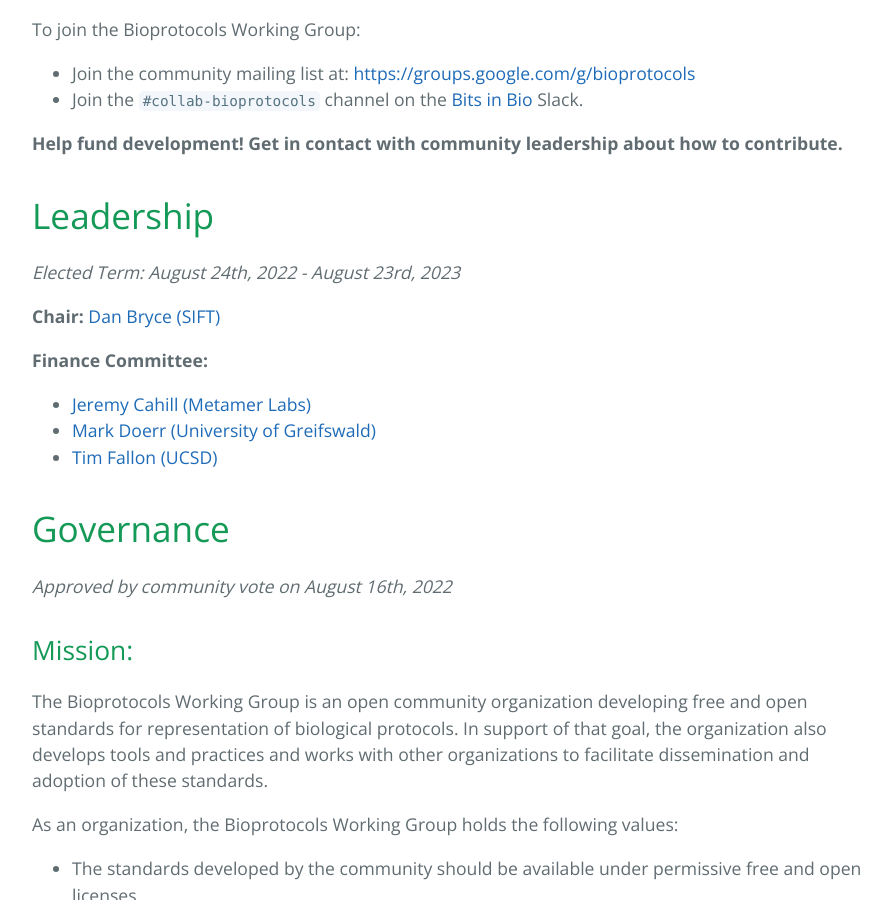
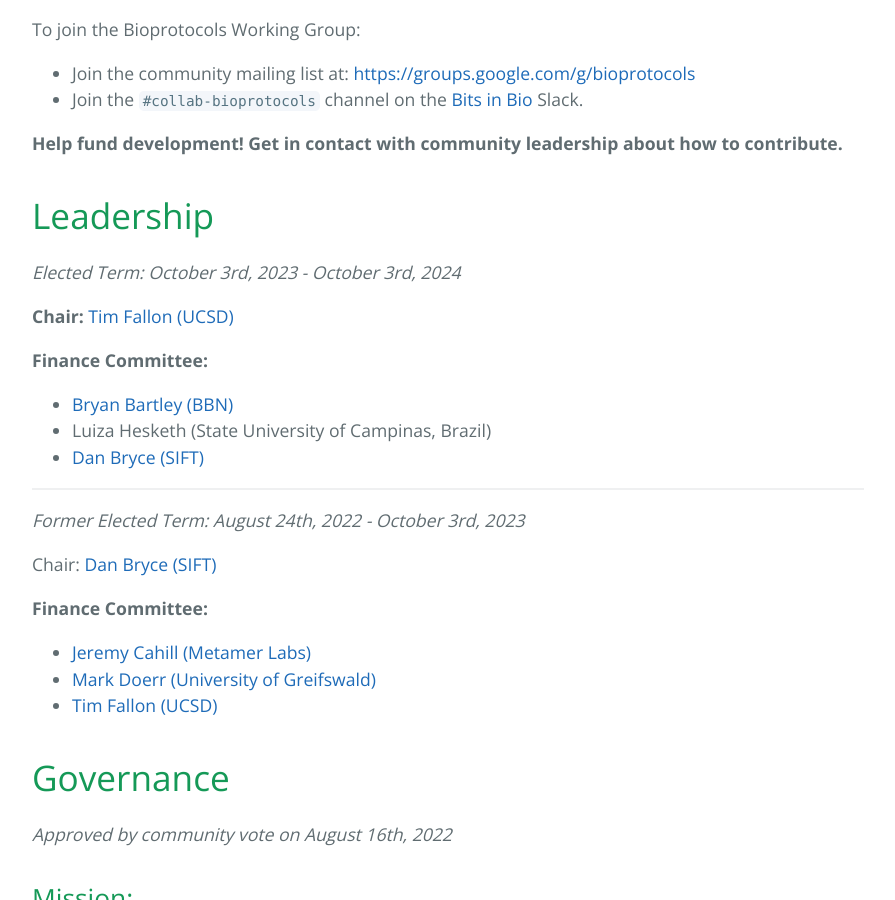
Before and after one commit to Bioprotocols/labop, a Jekyll site: the page built from about.md, in a window 1280 px wide and 900 px high, scrolled down 571 px. Shown: the whole window, without its empty margins (192-1087 px from the left). Built offline with Jekyll 4.4.1, drawn with Linux system fonts in a browser that asks for light colours; our own code applies the rules of GitHub Pages for plain Markdown files.

Commit message:
Update about.md for labop.io with current elected leadership

```diff
--- a/about.md
+++ b/about.md
@@ -11,9 +11,20 @@ To join the Bioprotocols Working Group:
 
 # Leadership
 
-_Elected Term: August 24th, 2022 - August 23rd, 2023_
+_Elected Term: October 3rd, 2023 - October 3rd, 2024_
 
-**Chair:** [Dan Bryce (SIFT)](mailto:dbryce@sift.net)
+**Chair:** [Tim Fallon (UCSD)](mailto:tfallon@ucsd.edu)
+
+**Finance Committee:**
+- [Bryan Bartley (BBN)](mailto:Bryan.A.Bartley@rtx.com)
+- Luiza Hesketh (State University of Campinas, Brazil)
+- [Dan Bryce (SIFT)](mailto:dbryce@sift.net)
+
+---
+
+_Former Elected Term: August 24th, 2022 - October 3rd, 2023_
+
+Chair: [Dan Bryce (SIFT)](mailto:dbryce@sift.net)
 
 **Finance Committee:**
 
```
